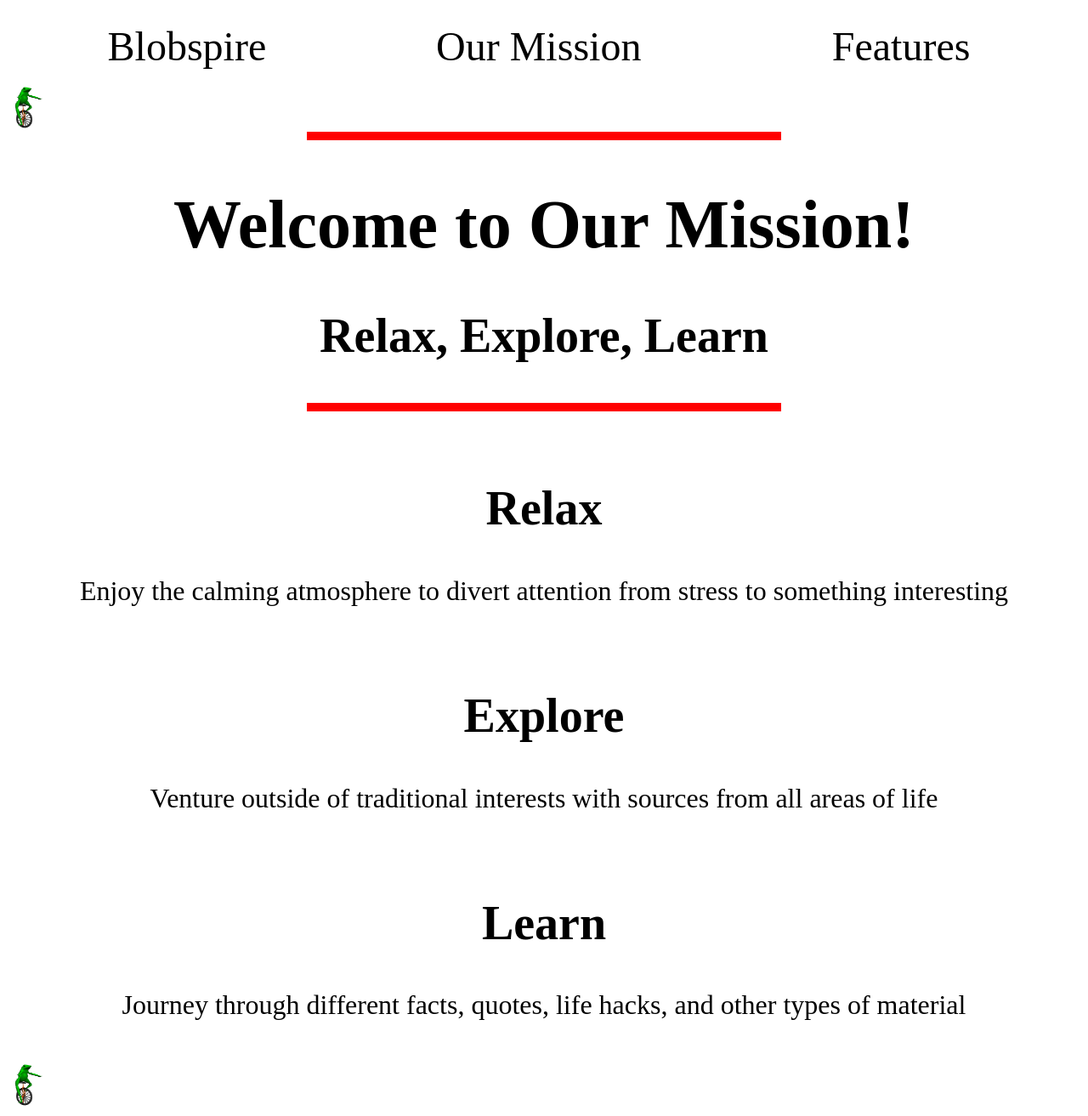
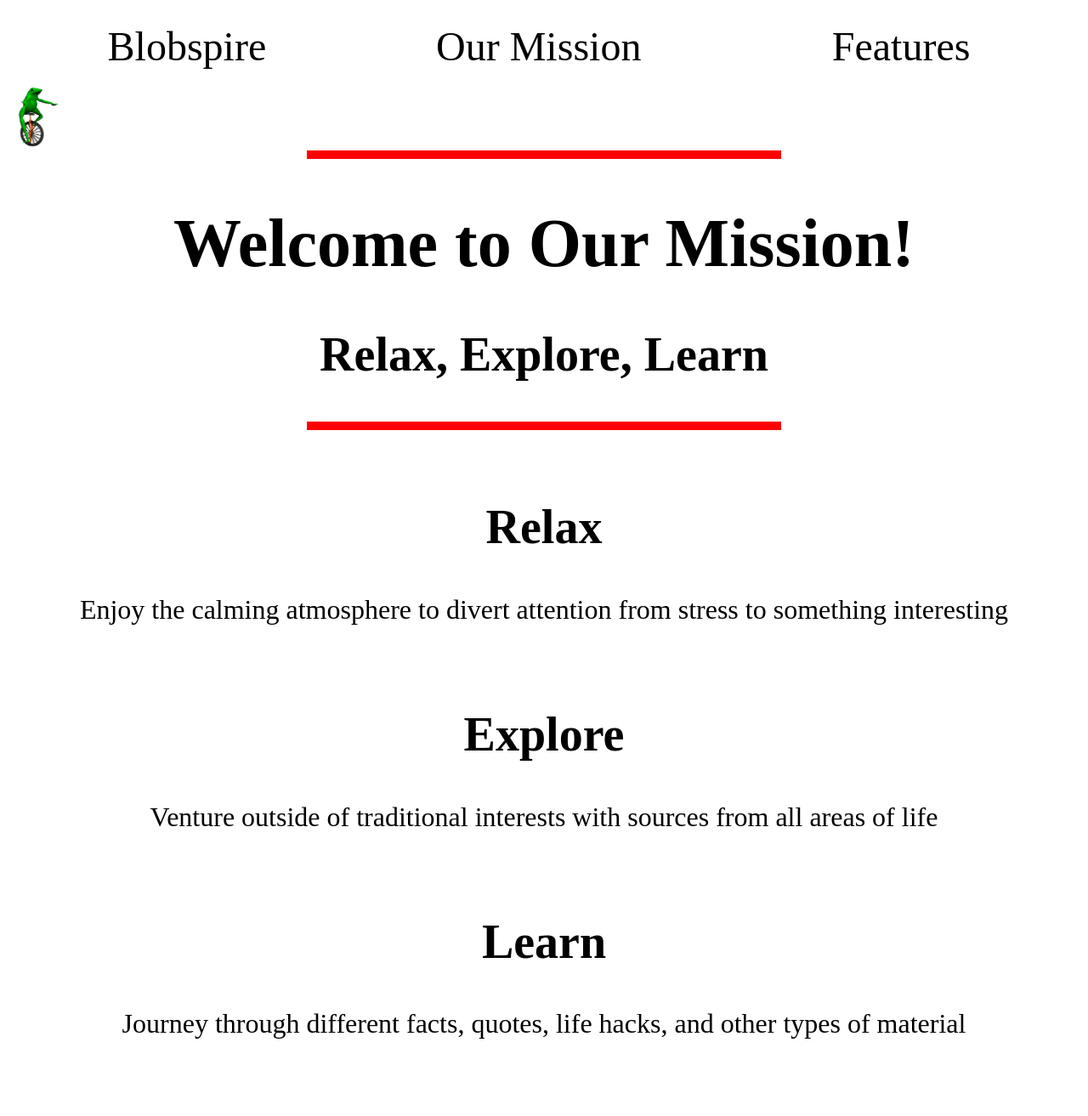
Before and after one commit to blobspire/blobspire.github.io, a Jekyll site: the page ourmission/index.html, which Jekyll copies as it is, in a window 1280 px wide. Shown: the whole page at 85% size. Built offline with Jekyll 4.4.1, drawn with Linux system fonts in a browser that asks for light colours; after the commit the page ends 1281 px from its top, so only the background shows below that.

Commit message:
adjust dat boi size

```diff
--- a/ourmission/index.html
+++ b/ourmission/index.html
@@ -124,7 +124,7 @@ li a.active {
   <li style="float:right;width:33%;"><a id="colorType" href="https://blobspire.github.io/features">Features</a></li>
 </ul>
 
-	<img src="datboi.gif" alt="Dat Boi returns" style="border:none;width:50px;height:50px;">
+	<img src="datboi.gif" alt="Dat Boi returns" style="border:none;width:4.5em;height:4.5em;">
 
 <br>
 
@@ -150,8 +150,5 @@ li a.active {
 <p> Journey through different facts, quotes, life hacks, and other types of material</p>
 <br>
 
-<img src="datboi.gif" alt="Dat Boi returns" style="border:none;width:50px;height:50px;">
-
-
 </body>
 </html>
```
